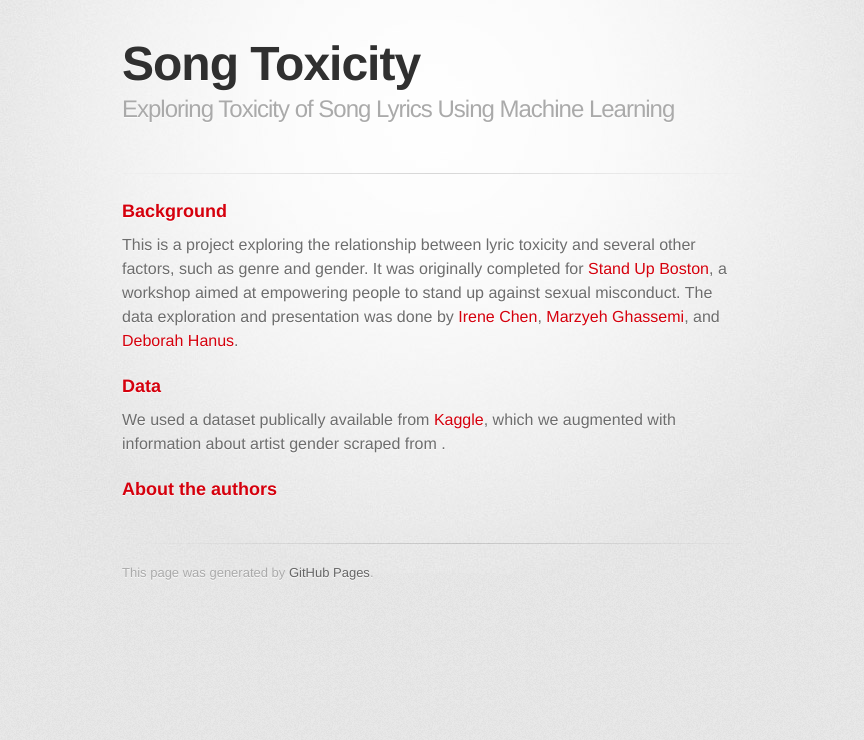
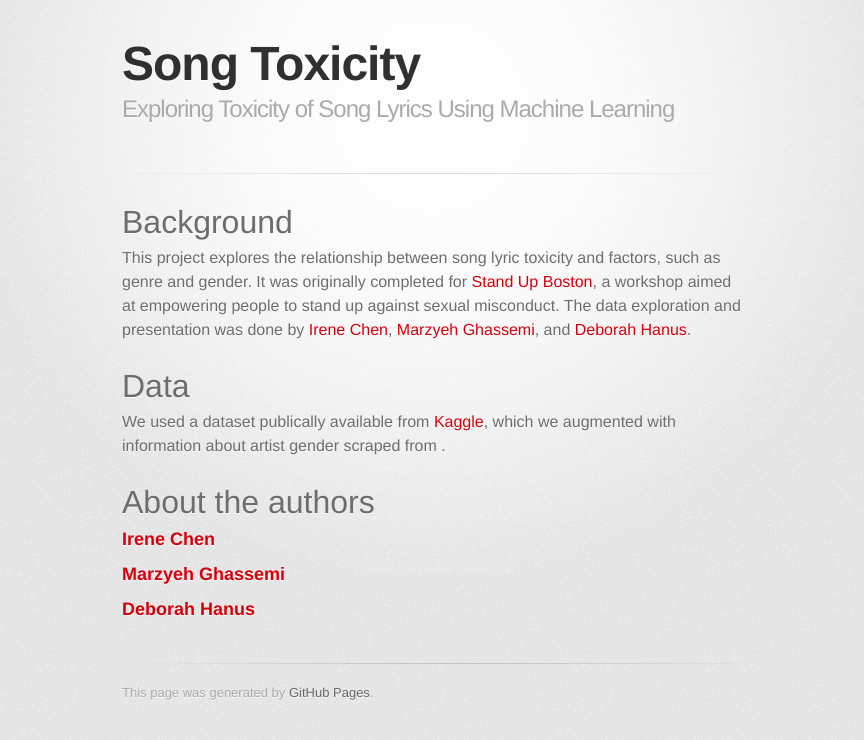
Before and after one commit to songtoxicity/songtoxicity.github.io, a Jekyll site: the page built from index.md, in a window 1280 px wide. Shown: the top 740 px of the page, without its empty margins (208-1072 px from the left). Built offline with Jekyll 4.4.1, drawn with Linux system fonts in a browser that asks for light colours; some web fonts are replaced; our own code applies the rules of GitHub Pages for plain Markdown files.

Commit message:
edit page text

```diff
--- a/index.md
+++ b/index.md
@@ -1,14 +1,20 @@
 ---
 layout: default
-title:  'Song Lyrics'
+title:'Song Lyrics'
 ---
 
-### Background
+# Background
 
-This is a project exploring the relationship between lyric toxicity and several other factors, such as genre and gender. It was originally completed for [Stand Up Boston](https://standupboston.org/), a workshop aimed at empowering people to stand up against sexual misconduct. The data exploration and presentation was done by [Irene Chen](https://twitter.com/irenetrampoline), [Marzyeh Ghassemi](https://twitter.com/marzyehghassemi), and [Deborah Hanus](https://twitter.com/deborahhanus).
+This project explores the relationship between song lyric toxicity and factors, such as genre and gender. It was originally completed for [Stand Up Boston](https://standupboston.org/), a workshop aimed at empowering people to stand up against sexual misconduct. The data exploration and presentation was done by [Irene Chen](https://twitter.com/irenetrampoline), [Marzyeh Ghassemi](https://twitter.com/marzyehghassemi), and [Deborah Hanus](https://twitter.com/deborahhanus).
 
-### Data
+# Data
 
 We used a dataset publically available from [Kaggle](https://www.kaggle.com/gyani95/380000-lyrics-from-metrolyrics), which we augmented with information about artist gender scraped from []().
 
-### About the authors
+# About the authors
+
+### Irene Chen
+
+### Marzyeh Ghassemi
+
+### Deborah Hanus
```
